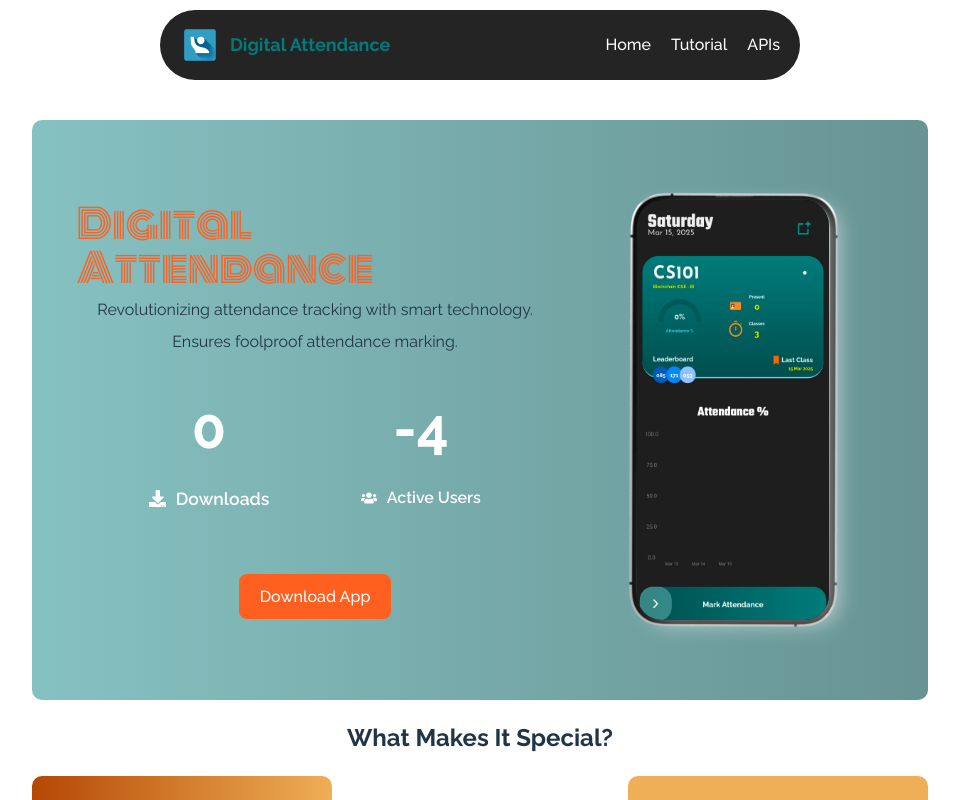
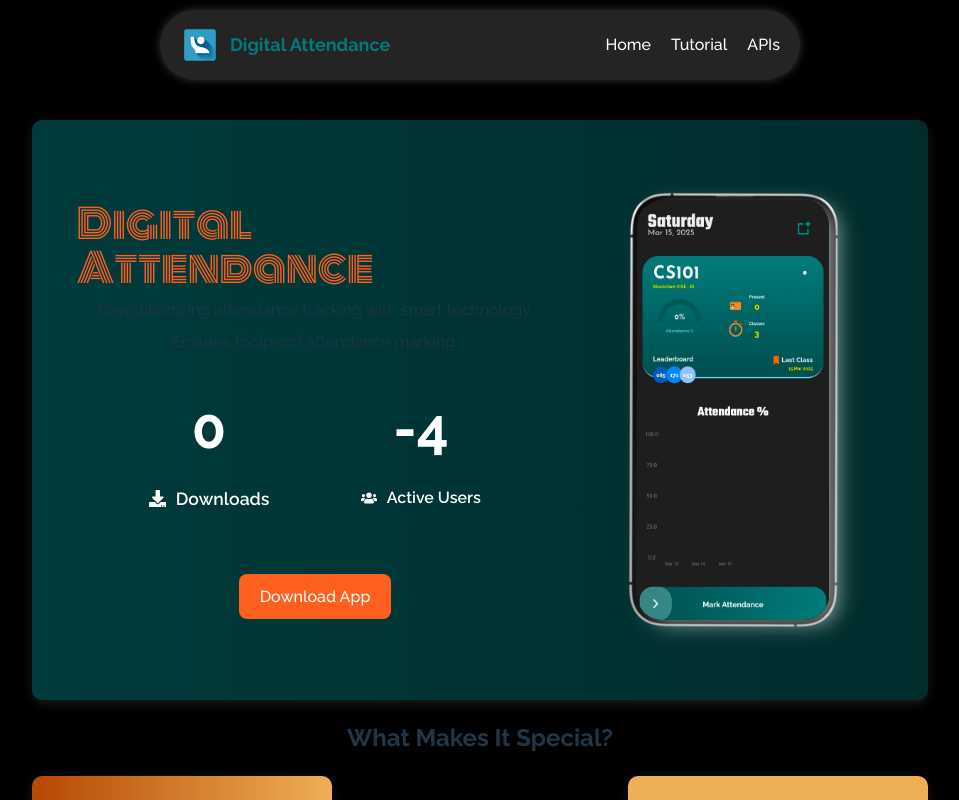
Before and after one commit to Digital-Attendance/digital-attendance-site, a React (Vite) app: page / in a window 1280 px wide. Shown: the top 800 px of the page, without its empty margins (160-1119 px from the left). Built offline with nearby package versions, Linux system fonts and the light colour scheme; no server answers.

Commit message:
background color to black

```diff
--- a/src/App.css
+++ b/src/App.css
@@ -8,7 +8,7 @@ body {
   width: 100%;
   min-height: 100vh;
   font-family: Raleway, sans-serif;
-  /* background: #000000; */
+  background: #000000;
 }
 
 
```
